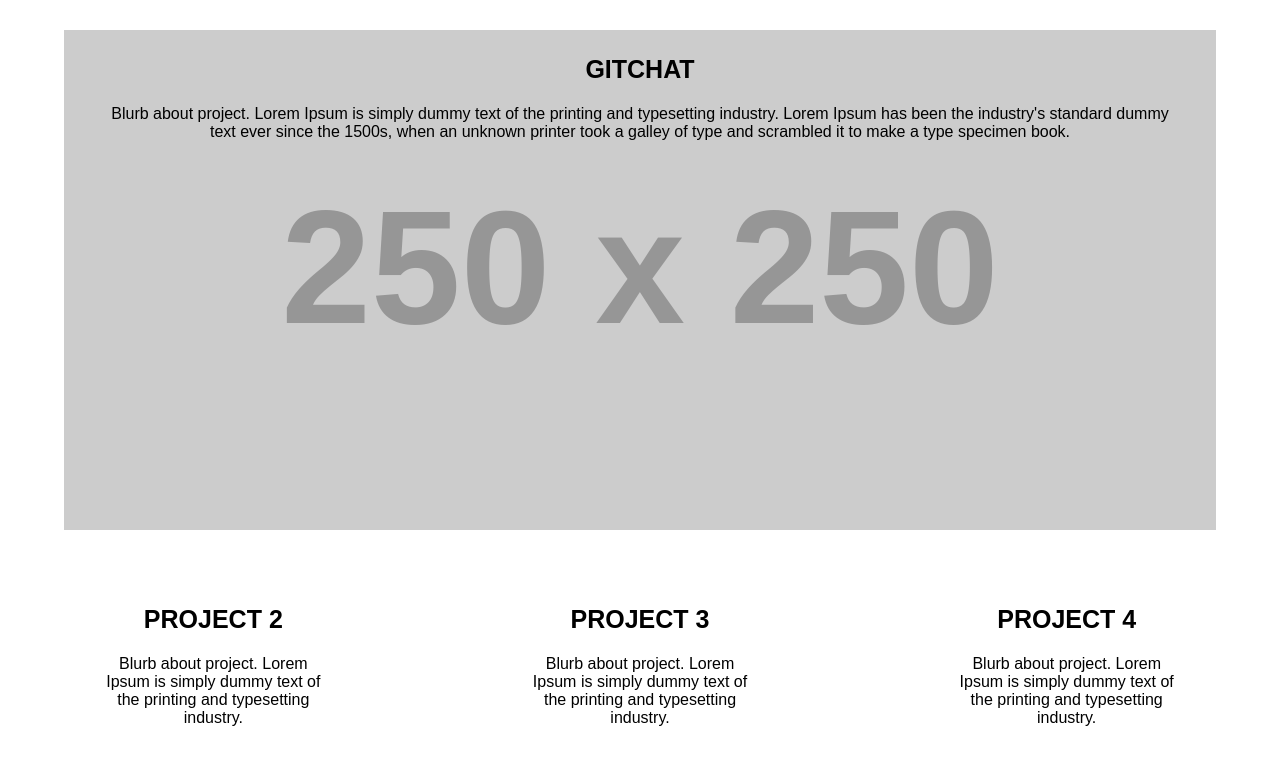
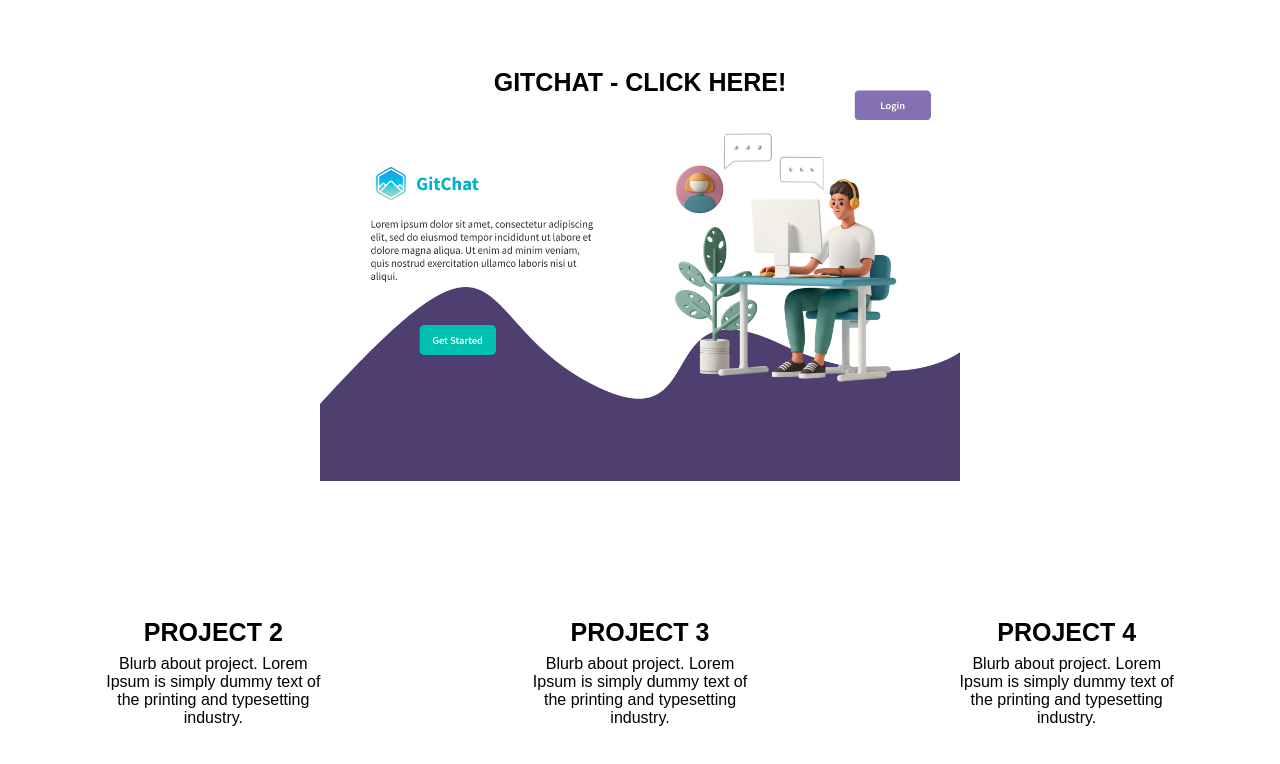
Before and after one commit to Boyd007/C2TrevorBoydPortfolio, a plain HTML site: page index.html in a window 1280 px wide. Shown: the part 540-1304 px from the top of the page. Drawn offline with Linux system fonts and the light colour scheme; placeholder pictures from the web are drawn by us.

Commit message:
proj2inclusion

```diff
--- a/index.html
+++ b/index.html
@@ -42,8 +42,8 @@
         <h1>Portfolio</h1>
         <div>
           <div id="main-item">
-            <h5><a href="https://github.com/ckaikai19/scaling-lamp">GitChat</a></h5>
-            <p>Blurb about project. Lorem Ipsum is simply dummy text of the printing and typesetting industry. Lorem Ipsum has been the industry's standard dummy text ever since the 1500s, when an unknown printer took a galley of type and scrambled it to make a type specimen book. </p>
+            <h5><a href="https://project-communication-app.herokuapp.com/">GitChat - Click Here!</a></h5>
+
           </div>
           <div class="single-item">
             <h5><a href="">Project 2</a></h5>
--- a/style.css
+++ b/style.css
@@ -100,7 +100,7 @@ main #portfolio div {
 
 #portfolio h5 {
     padding-top: 25px;
-    font-size: 20px;
+    font-size: 40px;
     text-transform: uppercase;
     position: absolute;
     width: 100%;
@@ -123,9 +123,9 @@ main #portfolio div {
     display: block;
     margin-bottom: 50px;
     height: 500px;
-    background-image: url("https://via.placeholder.com/250");
+    background-image: url("landingimg.png");
     background-repeat: no-repeat;
-    background-size: 90%;
+    background-size: 50%;
     background-position: center;
 }
 
```
Also changed, not shown: landingimg.png (added).
